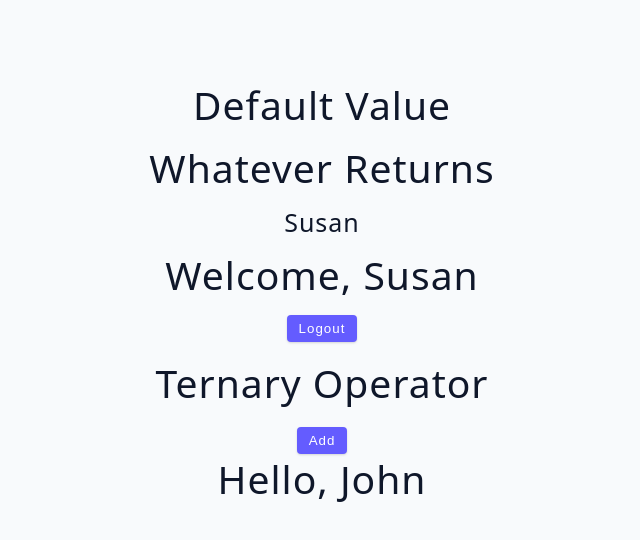
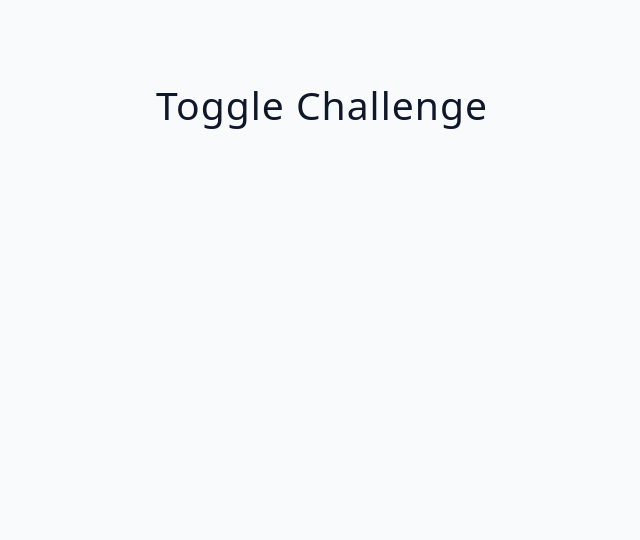
Before and after one commit to m-rokon/react-again, a React (Vite) app in the folder 03-advanced-react/: page / in a window 1280 px wide. Shown: the top 540 px of the page, without its empty margins (318-958 px from the left). Built offline with nearby package versions, Linux system fonts and the light colour scheme.

Commit message:
`toggle challenge` init

```diff
--- a/03-advanced-react/src/App.jsx
+++ b/03-advanced-react/src/App.jsx
@@ -9,7 +9,8 @@
 // import MultipleReturnsBasics from "./tutorial/03-conditional-rendering/starter/01-multiple-returns-basics";
 // import MultipleReturnsFetchData from "./tutorial/03-conditional-rendering/starter/02-multiple-returns-fetch-data";
 // import ShortCircuitOverview from "./tutorial/03-conditional-rendering/starter/04-short-circuit-overview";
-import ShortCircuitExamples from "./tutorial/03-conditional-rendering/starter/05-short-circuit-examples";
+// import ShortCircuitExamples from "./tutorial/03-conditional-rendering/starter/05-short-circuit-examples";
+import ToggleChallenge from "./tutorial/03-conditional-rendering/starter/06-toggle-challenge";
 
 function App() {
 	return (
@@ -25,7 +26,8 @@ function App() {
 			{/* <MultipleReturnsBasics /> */}
 			{/* <MultipleReturnsFetchData /> */}
 			{/* <ShortCircuitOverview /> */}
-			<ShortCircuitExamples />
+			{/* <ShortCircuitExamples /> */}
+			<ToggleChallenge />
 		</div>
 	);
 }
```
